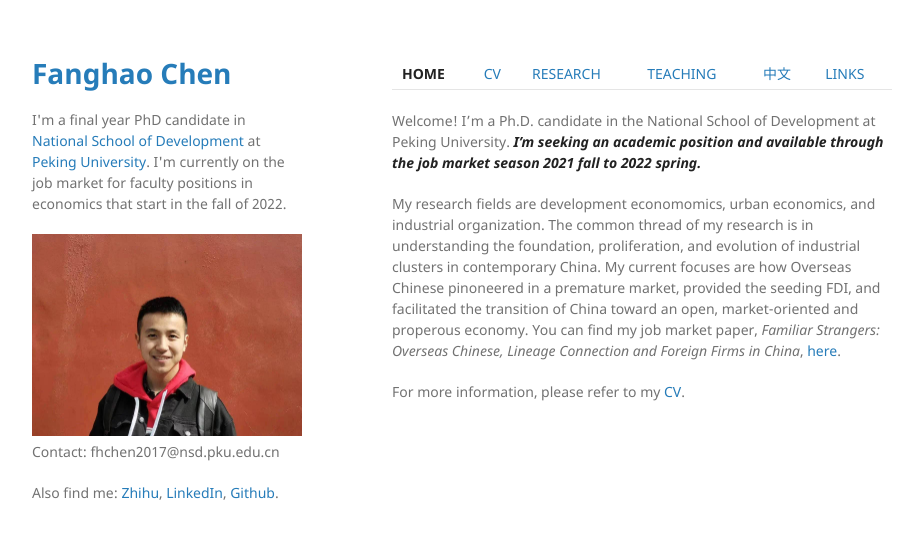
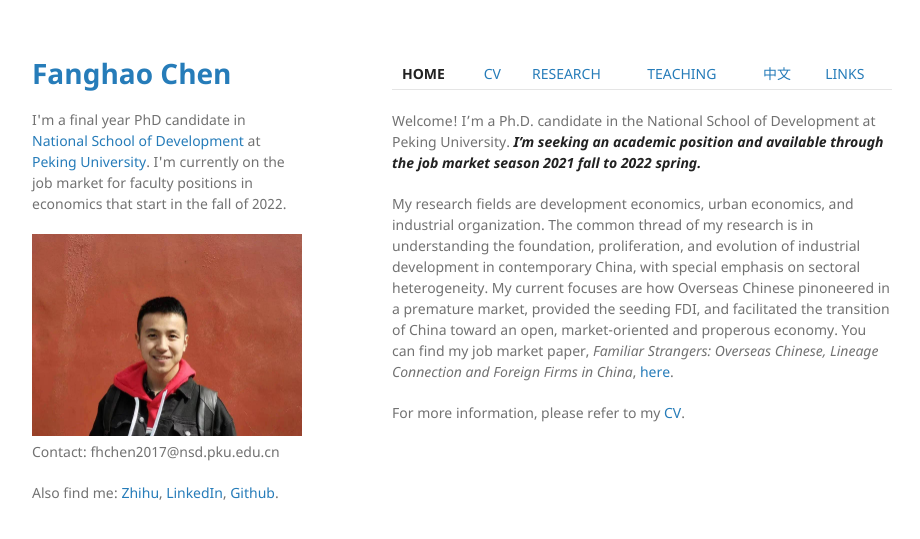
Before and after one commit to FanghaoChen/homepage, a Jekyll site: the page built from index.md, in a window 1280 px wide. Shown: the top 539 px of the page, without its empty margins (178-1098 px from the left). Built offline with Jekyll 4.4.1, drawn with Linux system fonts in a browser that asks for light colours.

Commit message:
Update index.md

```diff
--- a/index.md
+++ b/index.md
@@ -7,6 +7,6 @@ layout: default
 
 Welcome! I'm a Ph.D. candidate in the National School of Development at Peking University. _**I'm seeking an academic position and available through the job market season 2021 fall to 2022 spring.**_
 
-My research fields are development economomics, urban economics, and industrial organization. The common thread of my research is in understanding the foundation, proliferation, and evolution of industrial clusters in contemporary China. My current focuses are how Overseas Chinese pinoneered in a premature market, provided the seeding FDI, and facilitated the transition of China toward an open, market-oriented and properous economy. You can find my job market paper, _Familiar Strangers: Overseas Chinese, Lineage Connection and Foreign Firms in China_, [here](./assets/JMP_210811.pdf).
+My research fields are development economics, urban economics, and industrial organization. The common thread of my research is in understanding the foundation, proliferation, and evolution of industrial development in contemporary China, with special emphasis on sectoral heterogeneity. My current focuses are how Overseas Chinese pinoneered in a premature market, provided the seeding FDI, and facilitated the transition of China toward an open, market-oriented and properous economy. You can find my job market paper, _Familiar Strangers: Overseas Chinese, Lineage Connection and Foreign Firms in China_, [here](./assets/JMP_210811.pdf).
 
 For more information, please refer to my [CV](./assets/FanghaoChen_AcademiaCV_eng-210823.pdf).
```
